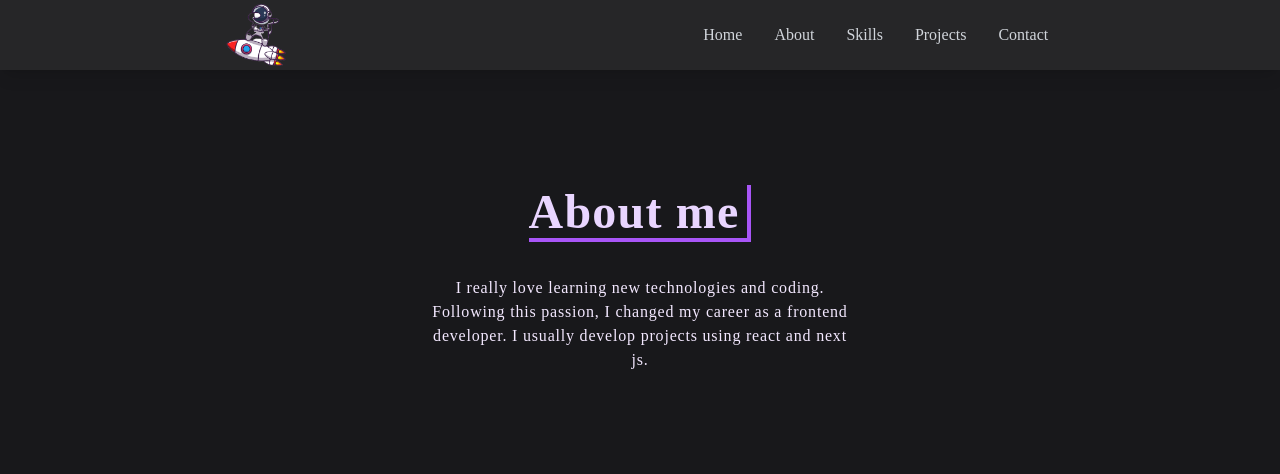
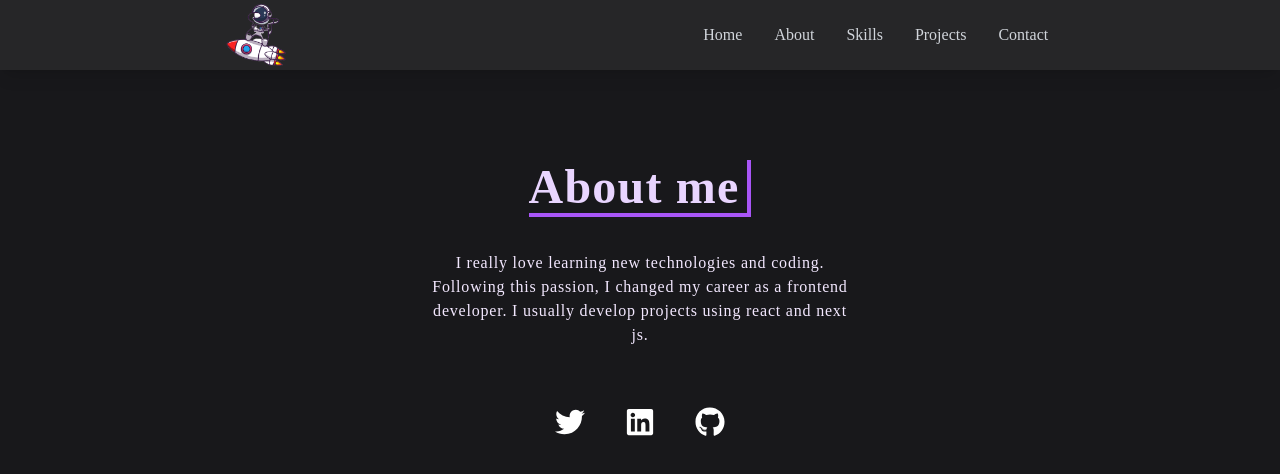
Before and after one commit to mertoztat/mertoztat.dev, a React (Create React App) app: page /about in a window 1280 px wide. Shown: the top 474 px of the page. Built offline with nearby package versions, Linux system fonts and the light colour scheme.

Commit message:
some bug fixed

```diff
--- a/src/components/About.jsx
+++ b/src/components/About.jsx
@@ -1,4 +1,4 @@
-import React from "react";
+import { FaTwitter, FaLinkedin, FaGithub } from "react-icons/fa";
 import AOS from "aos";
 import "aos/dist/aos.css";
 AOS.init();
@@ -24,6 +24,47 @@ const About = () => {
               passion, I changed my career as a frontend developer. I usually
               develop projects using react and next js.
             </p>
+            <div className="flex justify-center items-center mt-5 gap-10">
+              <a
+                href="https://twitter.com/mertoztat"
+                target="_blank"
+                rel="noreferrer"
+              >
+                <FaTwitter
+                  className="text-white cursor-pointer hover:text-[#00acee] duration-200 hover:scale-125"
+                  size={30}
+                  data-aos="fade-up"
+                  data-aos-delay="100"
+                  data-aos-duration="700"
+                />
+              </a>
+              <a
+                href="https://www.linkedin.com/in/mertoztat/"
+                target="_blank"
+                rel="noreferrer"
+              >
+                <FaLinkedin
+                  data-aos="fade-up"
+                  data-aos-delay="100"
+                  data-aos-duration="700"
+                  className="text-white cursor-pointer hover:text-[#0072b1] duration-200 hover:scale-125"
+                  size={30}
+                />
+              </a>
+              <a
+                href="http://www.github.com/mertoztat"
+                target="_blank"
+                rel="noreferrer"
+              >
+                <FaGithub
+                  data-aos="fade-up"
+                  data-aos-delay="100"
+                  data-aos-duration="700"
+                  className="text-white cursor-pointer hover:text-[#9305be] duration-200 hover:scale-125  "
+                  size={30}
+                />
+              </a>
+            </div>
           </div>
         </div>
       </div>
--- a/src/components/Contact.jsx
+++ b/src/components/Contact.jsx
@@ -117,7 +117,7 @@ const Contact = () => {
               />
               <label className=" sm:text-xl text-purple-100 p-2">Message</label>
               <textarea
-                className="text-purple-100  outline-none p-2 my-1 bg-transparent"
+                className="text-purple-100  outline-none p-2 my-1 bg-transparent resize-none"
                 name="message"
                 rows="4"
                 cols="50"
--- a/src/components/Projects.jsx
+++ b/src/components/Projects.jsx
@@ -36,7 +36,7 @@ const Projects = () => {
                 `,
                 backgroundSize: "cover",
               }}
-              className="cursor-pointer shadow-md shadow-[#040c16] group container rounded-md
+              className=" shadow-md shadow-[#040c16] group container rounded-md
               flex mx-auto content-div border-none outline-none"
             >
               {/* Hover effect for images */}
```
